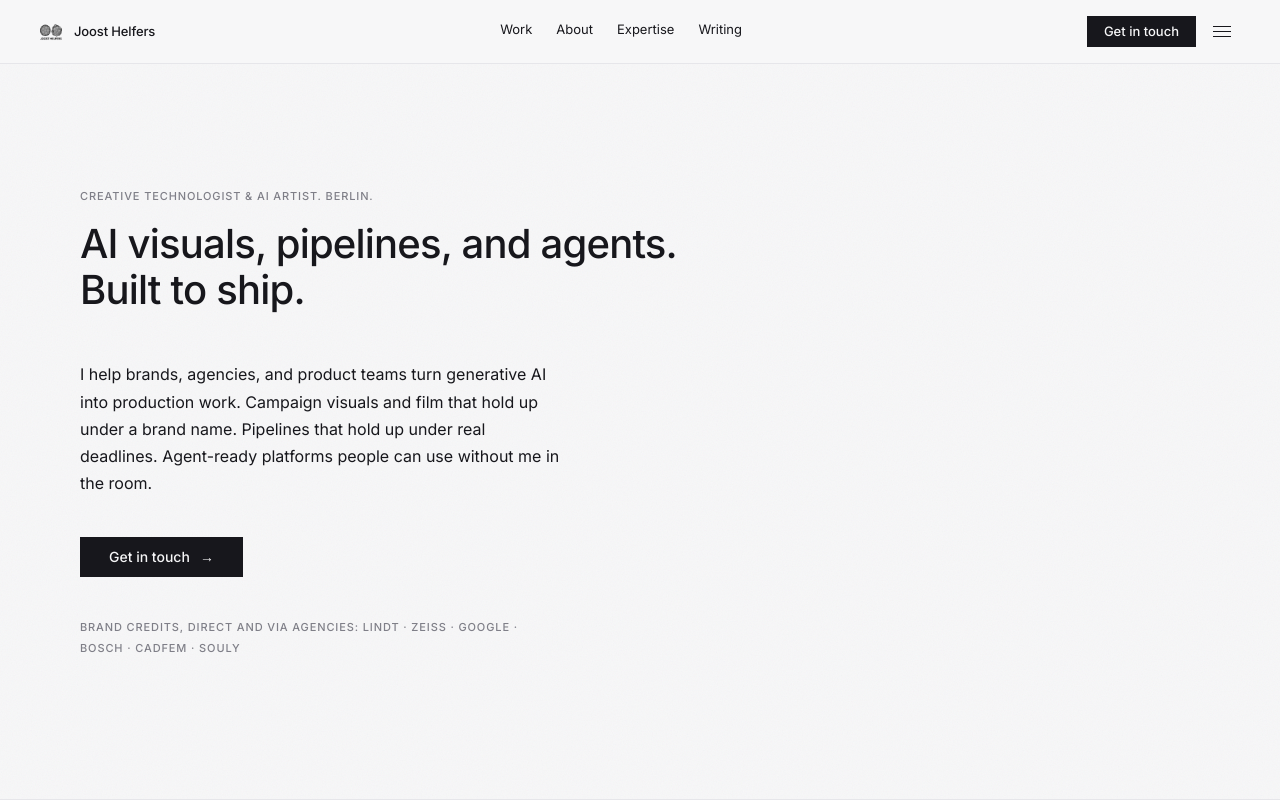
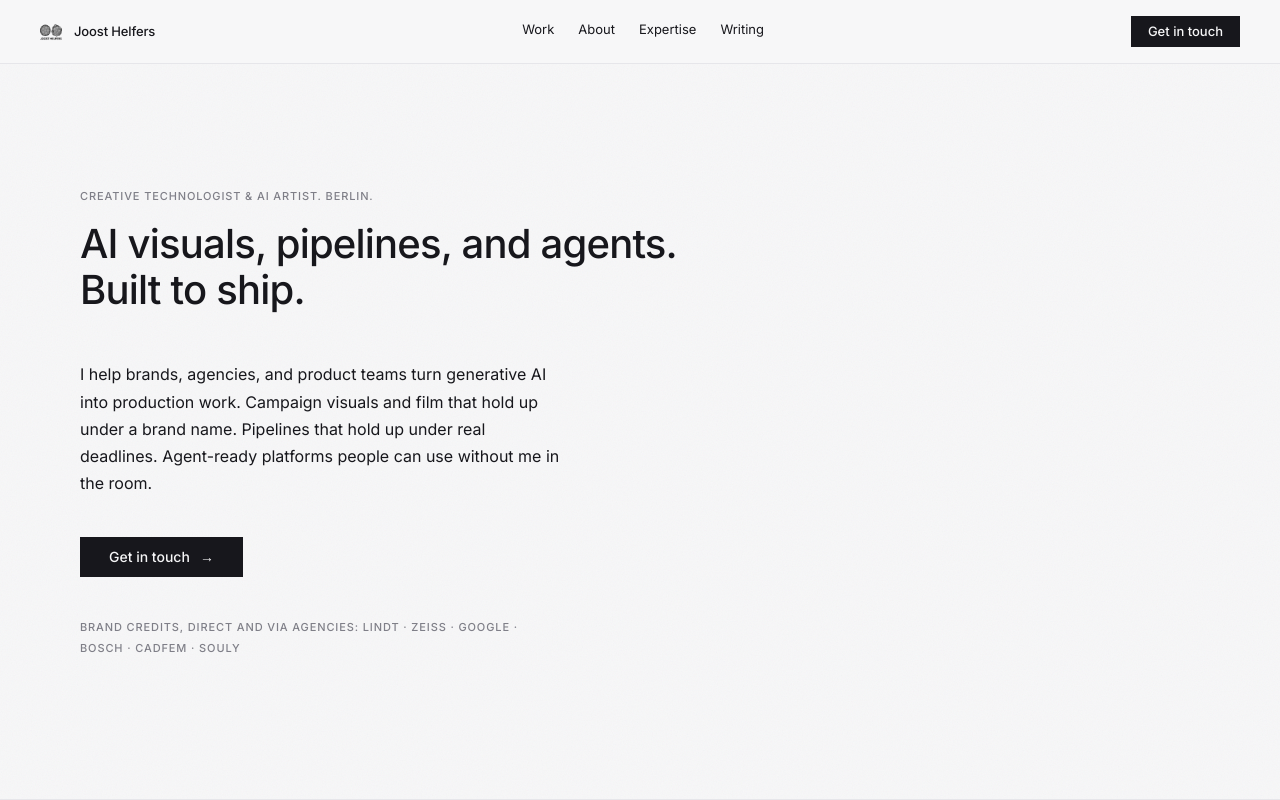
Before and after one commit to joosthel/system3-web, a Next.js app: page / in a window 1280 px wide. Shown: the top 800 px of the page. Built offline with nearby package versions, Linux system fonts and the light colour scheme.

Commit message:
fix: hide header hamburger on desktop (fix CSS rule order)

```diff
--- a/app/globals.css
+++ b/app/globals.css
@@ -383,20 +383,9 @@ a:hover {
   gap: 0.5rem;
 }
 
-@media (min-width: 768px) {
-  .header-nav { display: flex; }
-  .mobile-menu-toggle { display: none; }
-  .mobile-nav { display: none !important; }
-}
-
-@media (max-width: 767px) {
-  .site-header { padding: 0 var(--space-md); }
-  .header-right .cta-button-small { display: none; }
-}
-
 /* Mobile menu */
 .mobile-menu-toggle {
-  display: flex;
+  display: none;
   align-items: center;
   justify-content: center;
   width: 36px;
@@ -405,6 +394,18 @@ a:hover {
   border: none;
   cursor: pointer;
   padding: 0;
+}
+
+@media (min-width: 768px) {
+  .header-nav { display: flex; }
+  .mobile-menu-toggle { display: none; }
+  .mobile-nav { display: none !important; }
+}
+
+@media (max-width: 767px) {
+  .site-header { padding: 0 var(--space-md); }
+  .header-right .cta-button-small { display: none; }
+  .mobile-menu-toggle { display: flex; }
 }
 
 .hamburger {
```
